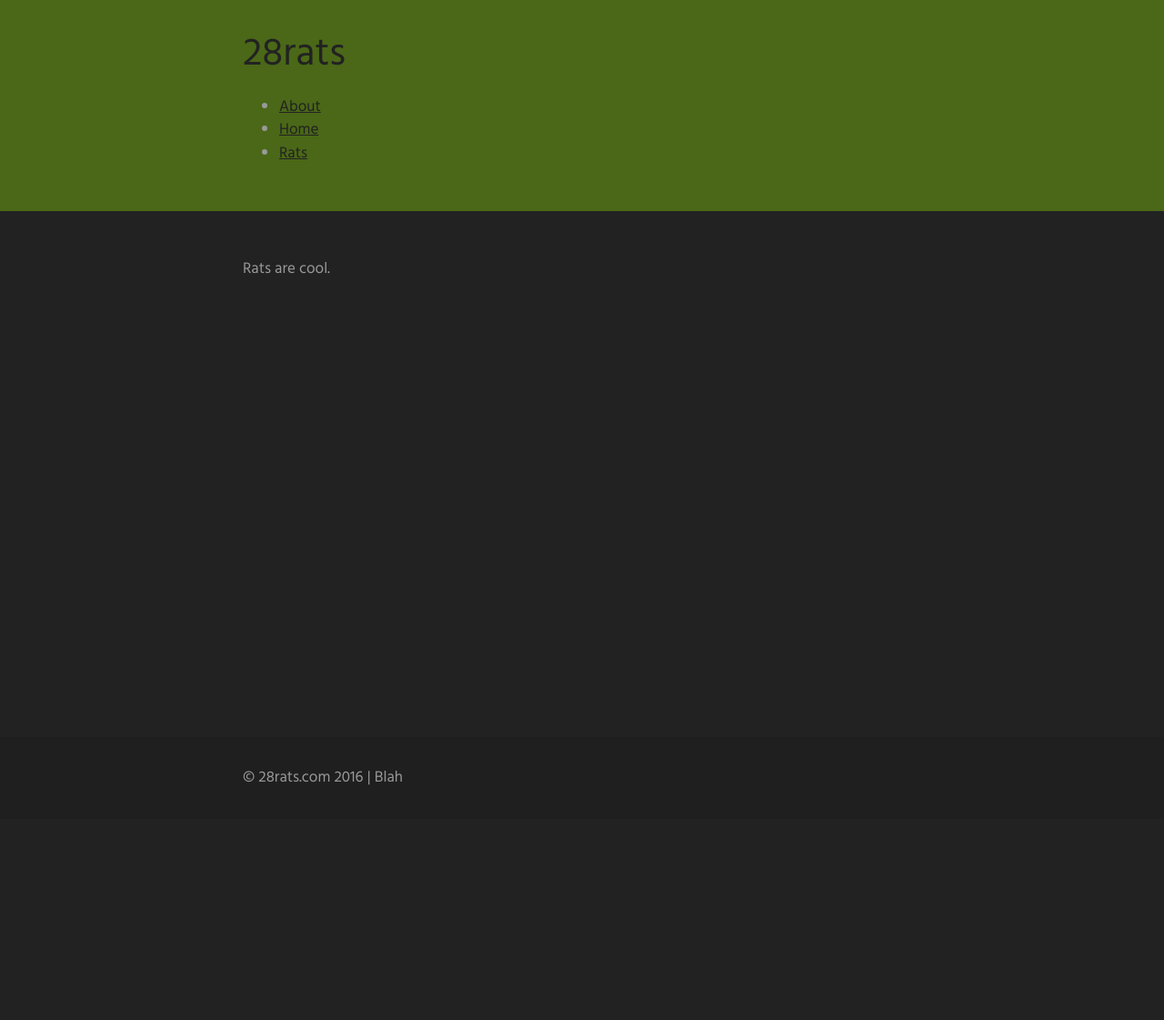
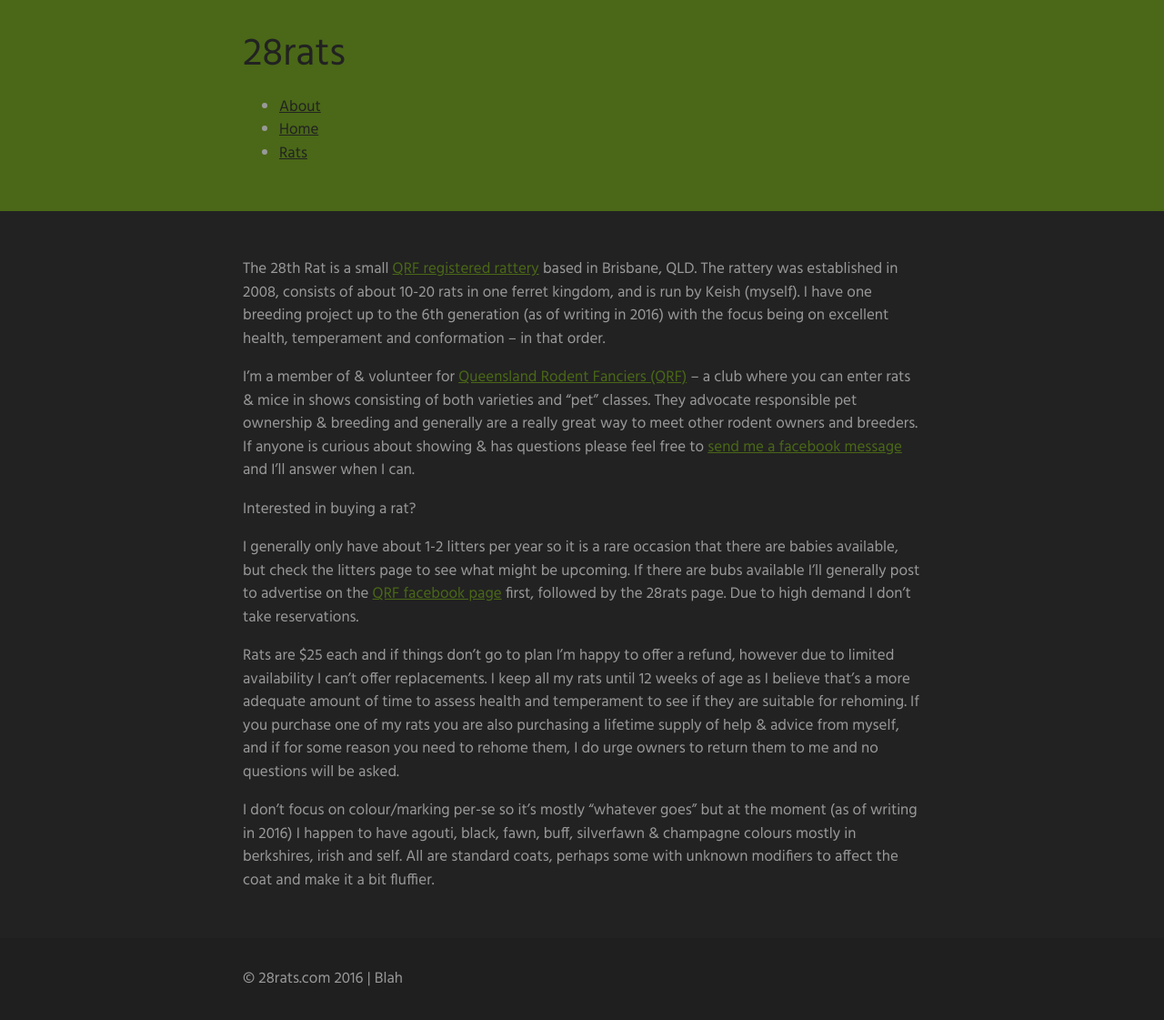
Before and after one commit to 28keish/28rats, a Jekyll site: the page built from about.md, in a window 1280 px wide. Shown: the whole page at 91% size. Built offline with Jekyll 4.4.1, drawn with Linux system fonts in a browser that asks for light colours; before the commit the page ends 900 px from its top, so only the background shows below that.

Commit message:
Updated Config and 1 other file

```diff
--- a/_config.yml
+++ b/_config.yml
@@ -19,13 +19,12 @@ defaults:
     type: rats
   values:
     layout: default
-    author: Ethan
     Image:
     Gender:
     DOB:
-    RIP:
     Sire:
     Dam:
+    RIP:
     Description:
 email: 28keish@gmail.com
 description: 'Write an awesome description for your new site here. You can edit this
@@ -39,18 +38,3 @@ twitter_username: jekyllrb
 github_username: jekyll
 markdown: kramdown
 theme: minima
-
-defaults:
-  -
-    scope:
-      path: ""
-      type: "rats"
-    values:
-      layout: "default"
-      Image:
-      Gender:
-      DOB:
-      Sire:
-      Dam:
-      RIP:
-      Description:
--- a/about.md
+++ b/about.md
@@ -1,7 +1,17 @@
 ---
 title: About
+nav: true
 layout: default
-nav: true
 ---
 
-Rats are cool.
+The 28th Rat is a small [QRF registered rattery](http://qrf.org.au) based in Brisbane, QLD. The rattery was established in 2008, consists of about 10-20 rats in one ferret kingdom, and is run by Keish (myself). I have one breeding project up to the 6th generation (as of writing in 2016) with the focus being on excellent health, temperament and conformation -- in that order.
+
+I'm a member of & volunteer for [Queensland Rodent Fanciers (QRF)](http://qrf.org.au/) -- a club where you can enter rats & mice in shows consisting of both varieties and "pet" classes. They advocate responsible pet ownership & breeding and generally are a really great way to meet other rodent owners and breeders. If anyone is curious about showing & has questions please feel free to [send me a facebook message](http://www.facebook.com/28rats) and I'll answer when I can.
+
+Interested in buying a rat?
+
+I generally only have about 1-2 litters per year so it is a rare occasion that there are babies available, but check the litters page to see what might be upcoming. If there are bubs available I'll generally post to advertise on the [QRF facebook page](http://qrf.org.au) first, followed by the 28rats page. Due to high demand I don't take reservations.
+
+Rats are $25 each and if things don't go to plan I'm happy to offer a refund, however due to limited availability I can't offer replacements. I keep all my rats until 12 weeks of age as I believe that's a more adequate amount of time to assess health and temperament to see if they are suitable for rehoming. If you purchase one of my rats you are also purchasing a lifetime supply of help & advice from myself, and if for some reason you need to rehome them, I do urge owners to return them to me and no questions will be asked.
+
+I don't focus on colour/marking per-se so it's mostly "whatever goes" but at the moment (as of writing in 2016) I happen to have agouti, black, fawn, buff, silverfawn & champagne colours mostly in berkshires, irish and self. All are standard coats, perhaps some with unknown modifiers to affect the coat and make it a bit fluffier.
```
